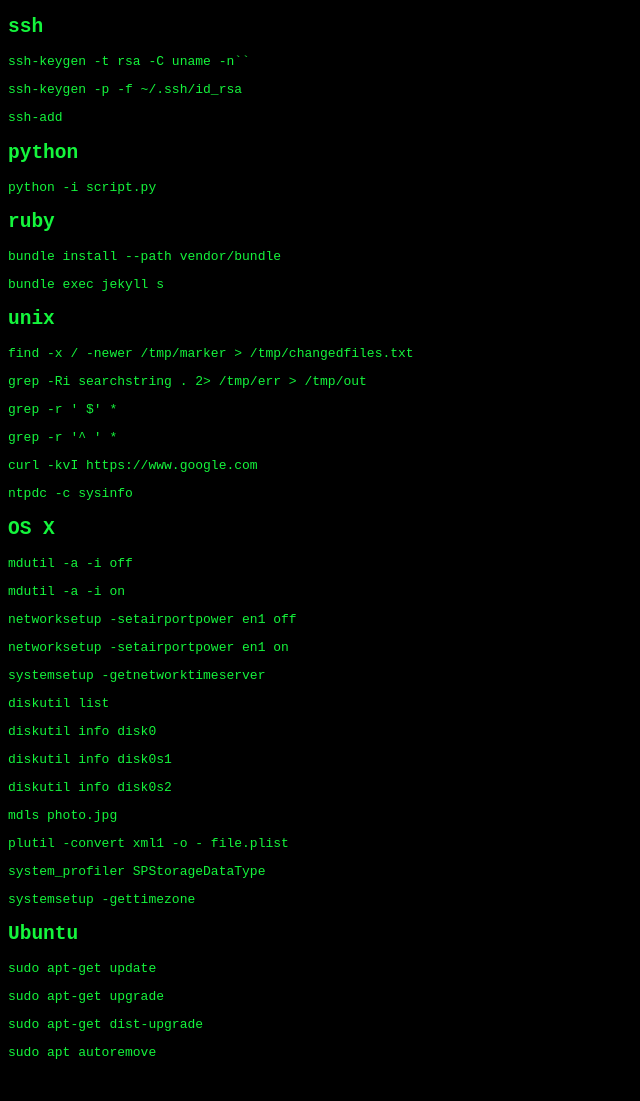
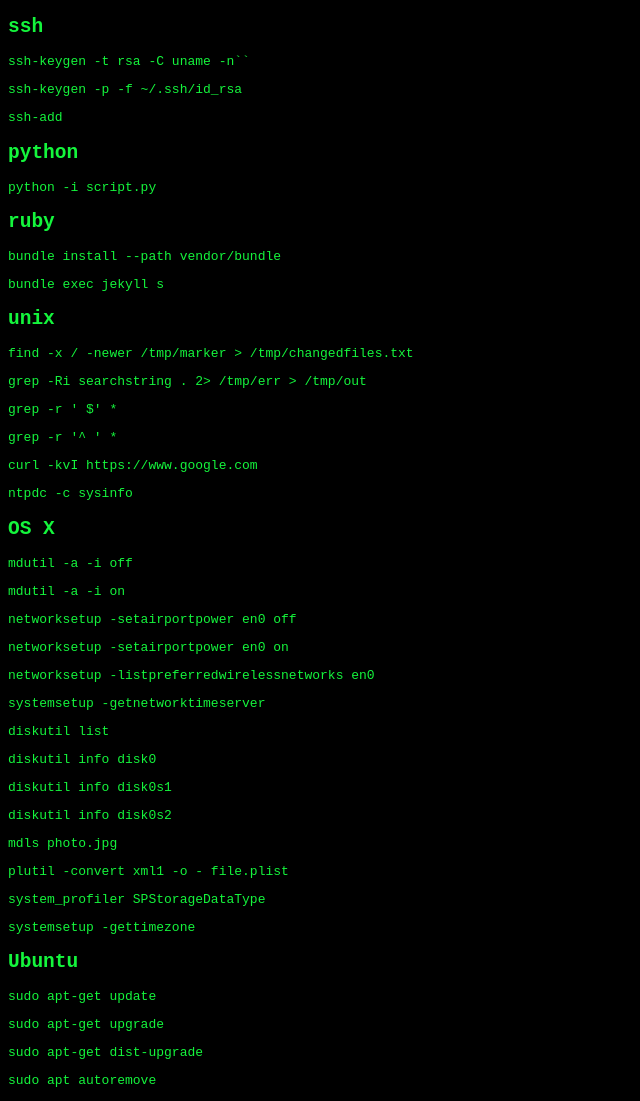
Before and after one commit to davejagoda/davejagoda.github.io, a Jekyll site: the page built from useful/useful_unix_commands.md, in a window 1280 px wide. Shown: the whole page, without its empty margins (0-640 px from the left). Built offline with Jekyll 4.4.1, drawn with Linux system fonts in a browser that asks for light colours; before the commit the page ends 1073 px from its top, so only the background shows below that.

Commit message:
Add 'networksetup -listpreferredwirelessnetworks' to useful_unix_commands.md

```diff
--- a/useful/useful_unix_commands.md
+++ b/useful/useful_unix_commands.md
@@ -46,9 +46,11 @@
 
 `mdutil -a -i on`
 
-`networksetup -setairportpower en1 off`
+`networksetup -setairportpower en0 off`
 
-`networksetup -setairportpower en1 on`
+`networksetup -setairportpower en0 on`
+
+`networksetup -listpreferredwirelessnetworks en0`
 
 `systemsetup -getnetworktimeserver`
 
```
